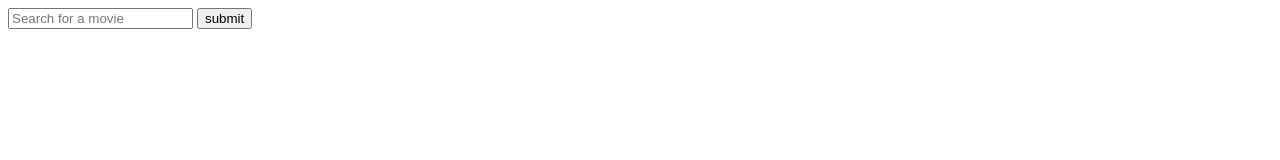
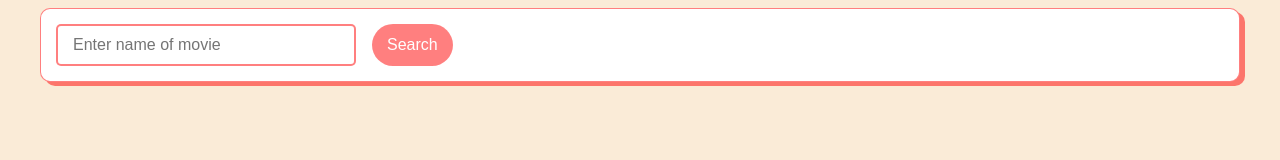
Before and after one commit to Lampinen89/Kunskapskontroll-3, a plain HTML site: page index.html in a window 1280 px wide. Drawn offline with Linux system fonts and the light colour scheme.

Commit message:
styling + html-element tillagda

```diff
--- /dev/null
+++ b/css/style.css
@@ -0,0 +1,61 @@
+* {
+    box-sizing: border-box;
+}
+
+body {
+    background-color: antiquewhite;
+}
+
+textarea:focus, input:focus {
+    outline: none;
+}
+
+#wrapper {
+    margin: 0 auto;
+    max-width: 1200px;
+}
+
+.card {
+    background-color: white;
+    border: 1px solid rgba(255, 0, 1, 0.5);
+    border-radius: 10px;
+    box-shadow: 5px 4px rgba(255, 0, 1, 0.5);
+    padding: 15px;
+}
+
+#search-form {
+    display: flex;
+    gap: 1rem;
+}
+
+#search-form input {
+    border: 2px solid rgba(255, 0, 1, 0.5);
+    border-radius: 5px;
+    font-size: medium;
+    padding: 10px 15px;
+    text-align: left;
+    width: 300px;
+    transition: width 1s ease-in-out;
+}
+
+#search-form input:hover, #search-form input:focus {
+    transition: all 1s ease-in-out;
+    width: 75%;
+    border-color: black;
+}
+
+#search-form button {
+    background-color: rgba(255, 0, 1, 0.5);
+    border: 0;
+    border-radius: 100px;
+    color: White;
+    font-size: medium;
+    padding: 10px 15px;
+    cursor: pointer;
+}
+
+#search-form button:hover {
+    background-color: rgba(255, 0, 1, 0.8);
+    opacity: 0.75;
+    box-shadow: 0 5px 10px rgba(200, 0, 1, 0.75);
+}
--- a/index.html
+++ b/index.html
@@ -1,13 +1,31 @@
 <!DOCTYPE html>
 <html>
 	<head>
+		<link rel="stylesheet" href="/css/style.css">
 		<title>OMDb template</title>
 	</head>
+
 	<body>
+		<div id="wrapper">
 
 			<div id="container">
-		<input type="text" name="movies" id="input-text" placeholder="Search for a movie">
-		<input type="button" value="submit" id="button">
+				<div class="card">
+					<div id="search-form">
+						<input type="text" name="movies" placeholder="Enter name of movie">
+						<button>Search</button>
+					</div id="search-form">
+				</div>
+			</div>
+
+			<template>
+				<div class="card">
+					<div id="container">
+						<ul>
+						</ul>
+					</div>
+				</div>
+			</template>
+
 		</div>
 
 		<script src="js/main.js"></script>
```
Lines whose indentation alone changed are shown as unchanged.
